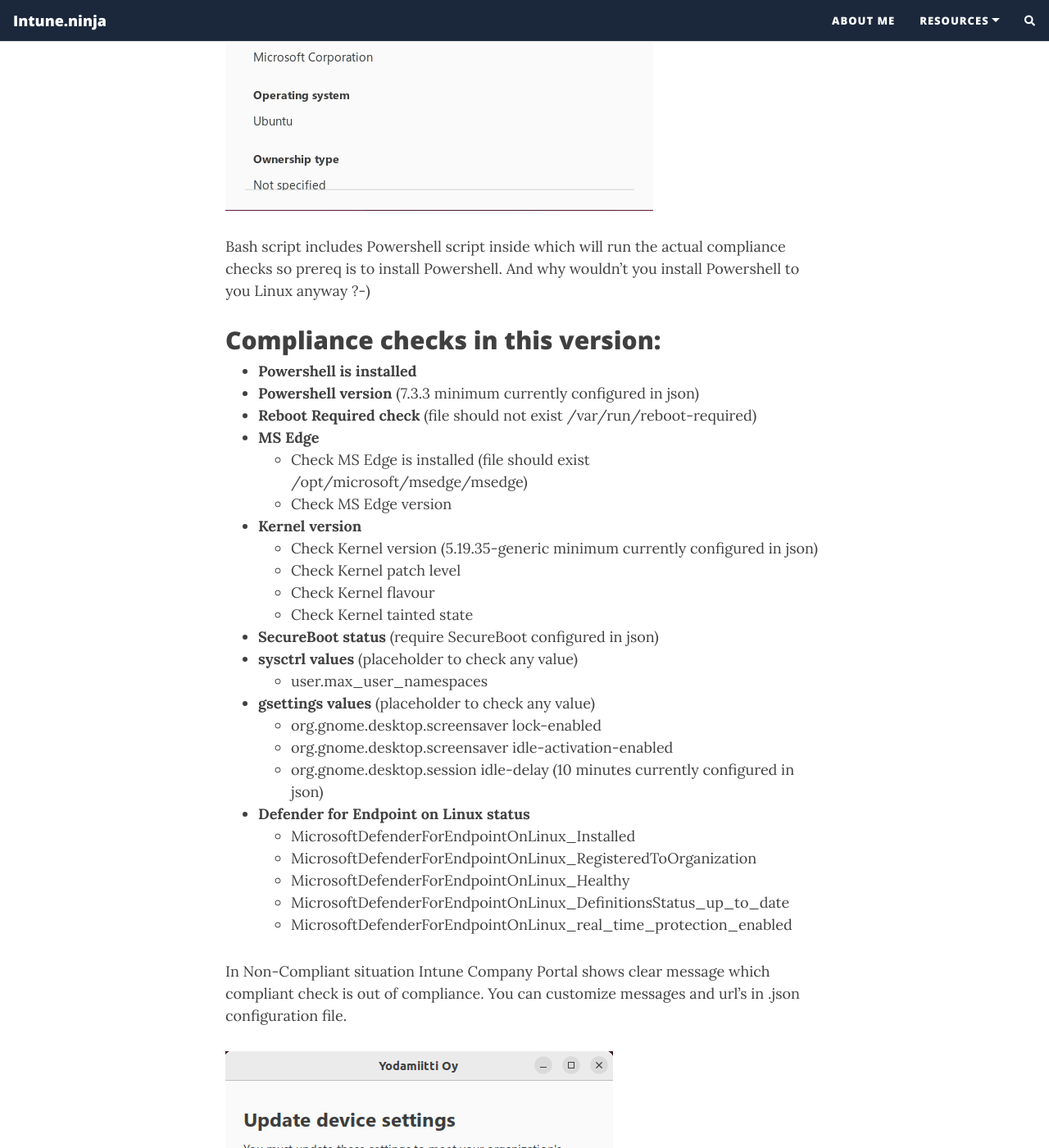
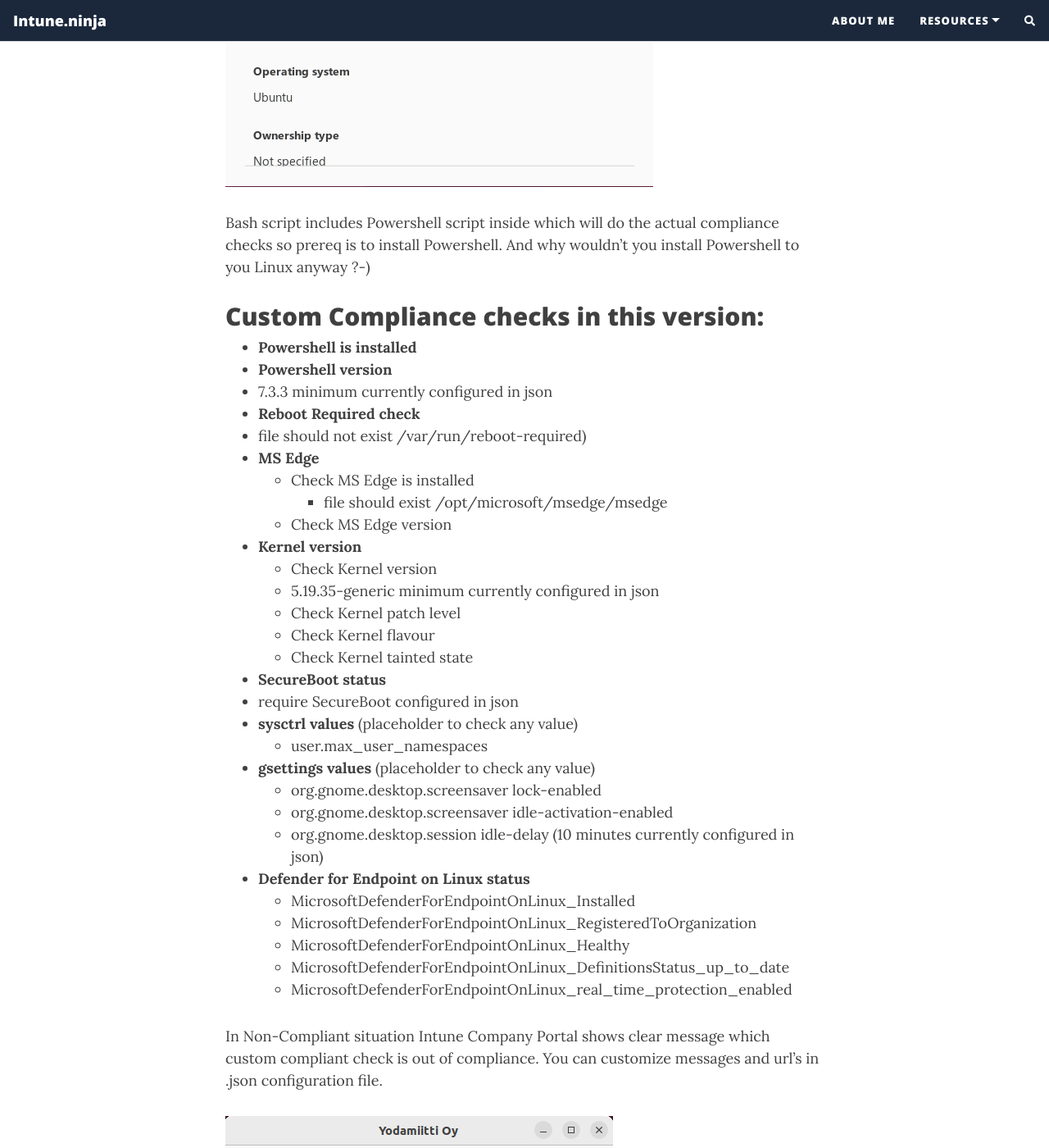
Before and after one commit to petripaavola/petripaavola.github.io, a Jekyll site: the page built from 2023-03-15-Linux-custom-compliance-script-updated.md, in a window 1280 px wide and 1400 px high, scrolled down 1065 px. Shown: the whole window at 82% size. Built offline with Jekyll 4.4.1, drawn with Linux system fonts in a browser that asks for light colours; nearby versions of some CDN libraries; comment, search, counter and statistics services are not loaded; some of the changed text lies outside the part shown.

Commit message:
Update blog post

```diff
--- a/2023-03-15-Linux-custom-compliance-script-updated.md
+++ b/2023-03-15-Linux-custom-compliance-script-updated.md
@@ -1,36 +1,41 @@
 ---
 layout: post
-title: Intune Linux custom compliance script updated
-subtitle: Create your own custom compliance checks for Intune Linux devices
+title: Intune Linux Custom Compliance script updated
+subtitle: Create your own Linux Custom Compliance checks
 thumbnail-img: /assets/img/Intune_Linux_CustomComplianceCheck_Compliant.png
 share-img: /assets/img/Intune_Linux_CustomComplianceCheck_Compliant.png
 tags: [Intune, Linux, Powershell]
 comments: true
 ---
-Last year I created Intune Linux custom compliance script and it has been running few months now without any problems.
+Last year I created Intune Linux Custom Compliance script and it has been running few months now without any problems.
 
 There are new compliance checks compared to original version so I updated script to my GitHub site.
 
 GitHub page has more documentation on how script works so go and check that out.
-[Linux custom compliance script on my GitHub](https://github.com/petripaavola/Intune/tree/master/Linux)
+[Linux Custom Compliance script on my GitHub](https://github.com/petripaavola/Intune/tree/master/Linux)
 
 ![Intune_Linux_CustomComplianceCheck_Compliant.png](/assets/img/Intune_Linux_CustomComplianceCheck_Compliant.png)
 
-Bash script includes Powershell script inside which will run the actual compliance checks so prereq is to install Powershell. And why wouldn't you install Powershell to you Linux anyway ?-)
+Bash script includes Powershell script inside which will do the actual compliance checks so prereq is to install Powershell. And why wouldn't you install Powershell to you Linux anyway ?-)
 
-## Compliance checks in this version:
+## Custom Compliance checks in this version:
 *	**Powershell is installed**
-*	**Powershell version** (7.3.3 minimum currently configured in json)
-*	**Reboot Required check** (file should not exist /var/run/reboot-required)
+*	**Powershell version**
+  * 7.3.3 minimum currently configured in json
+*	**Reboot Required check**
+  * file should not exist /var/run/reboot-required)
 * **MS Edge**
-  * Check MS Edge is installed (file should exist /opt/microsoft/msedge/msedge)
+  * Check MS Edge is installed
+    * file should exist /opt/microsoft/msedge/msedge
   *	Check MS Edge version
 * **Kernel version**
-  *	Check Kernel version (5.19.35-generic minimum currently configured in json)
+  *	Check Kernel version
+    * 5.19.35-generic minimum currently configured in json
   *	Check Kernel patch level
   *	Check Kernel flavour
   *	Check Kernel tainted state
-*	**SecureBoot status** (require SecureBoot configured in json)
+*	**SecureBoot status**
+  * require SecureBoot configured in json
 * **sysctrl values** (placeholder to check any value)
   *	user.max_user_namespaces
 * **gsettings values**  (placeholder to check any value)
@@ -44,6 +49,10 @@
   * MicrosoftDefenderForEndpointOnLinux_DefinitionsStatus_up_to_date
   * MicrosoftDefenderForEndpointOnLinux_real_time_protection_enabled
 
-In Non-Compliant situation Intune Company Portal shows clear message which compliant check is out of compliance. You can customize messages and url's in .json configuration file.
+In Non-Compliant situation Intune Company Portal shows clear message which custom compliant check is out of compliance. You can customize messages and url's in .json configuration file.
 
 ![Intune_Linux_CustomComplianceCheck_RebootRequired_NotCompliant.png](/assets/img/Intune_Linux_CustomComplianceCheck_RebootRequired_NotCompliant.png)
+
+Go to my [GitHub site](https://github.com/petripaavola/Intune/tree/master/Linux) for the files and more documentation.
+
+I'm happy to hear your feedback for doing more custom checks in this script :)
```
